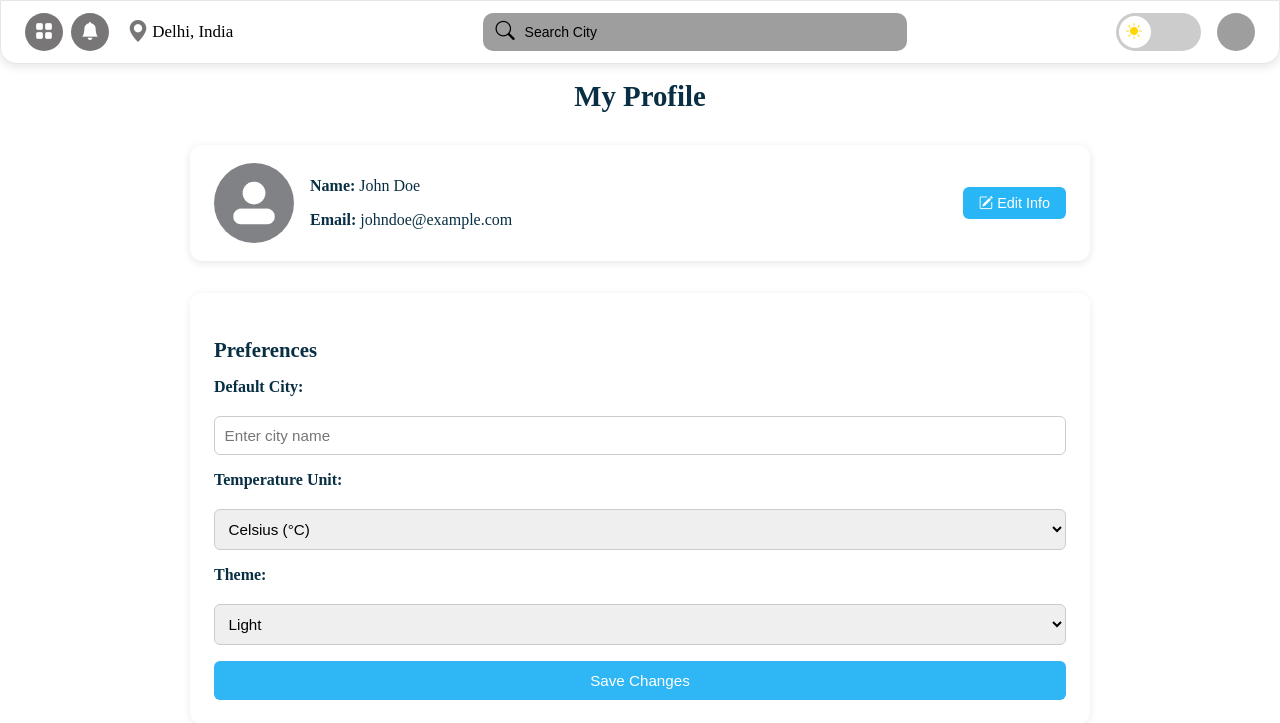
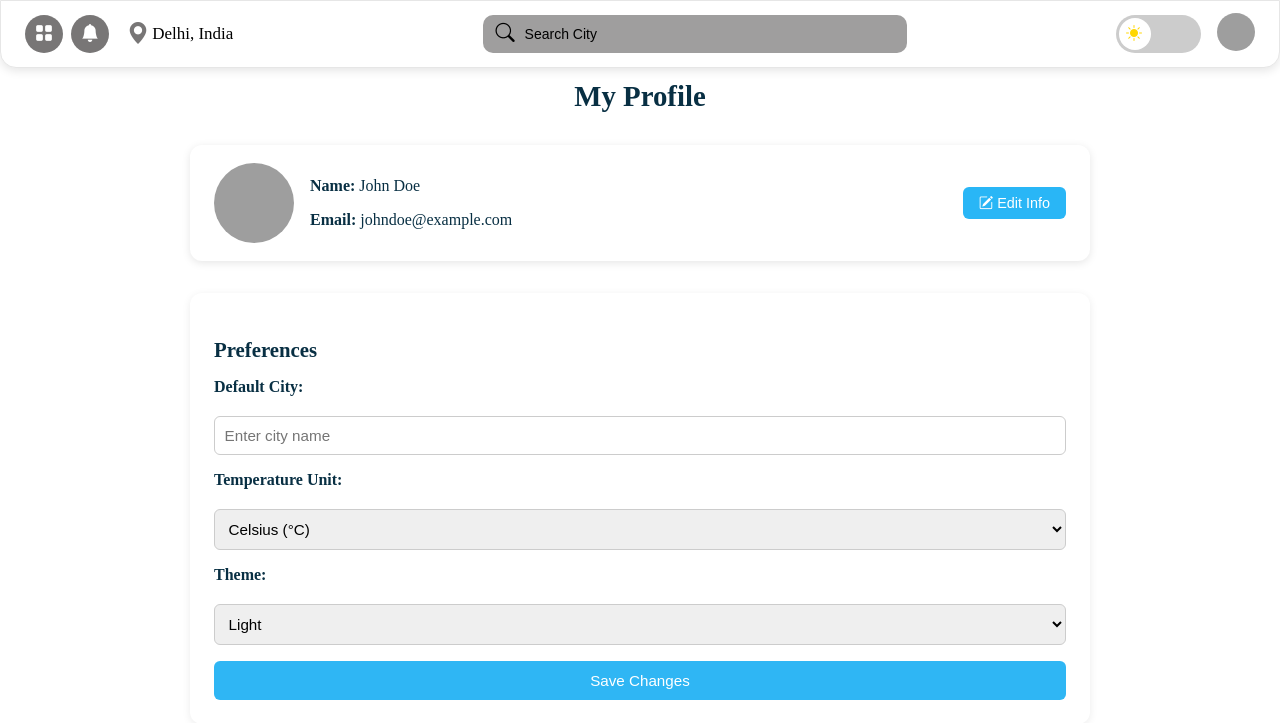
Before and after one commit to bhavikakeswani/flask-weather-aqi, a Flask app: page /profile in a window 1280 px wide. Shown: the top 723 px of the page. Run offline with Flask 3, Linux system fonts and the light colour scheme; the visitor is signed in with stand-in values (Sample User, id 1); grey boxes are pictures that could not be loaded.

Commit message:
feat: make profile image clickable and add Gravatar in profile page

```diff
--- a/templates/navbar.html
+++ b/templates/navbar.html
@@ -23,6 +23,6 @@
             </label>
         </div>
         <div class="profile-picture">
-            <img src="{{ gravatar_url(current_user.email, size=36) }}" alt="Avatar" id="profile-img">
+            <a href="{{url_for('profile')}}"><img src="{{ gravatar_url(current_user.email, size=36) }}" alt="Avatar" id="profile-img"></a>
         </div>
     </section>
--- a/templates/profile.html
+++ b/templates/profile.html
@@ -8,7 +8,7 @@
         <h2>My Profile</h2>
 
         <section class="profile-card">
-            <img src="{{url_for('static',filename='default.jpg')}}" alt="User Avatar" class="profile-avatar">
+            <img src="{{ gravatar_url(current_user.email, size=36) }}" alt="Avatar" class="profile-avatar">
             <div class="profile-info">
                 <p><strong>Name:</strong> John Doe</p>
                 <p><strong>Email:</strong> johndoe@example.com</p>
```
